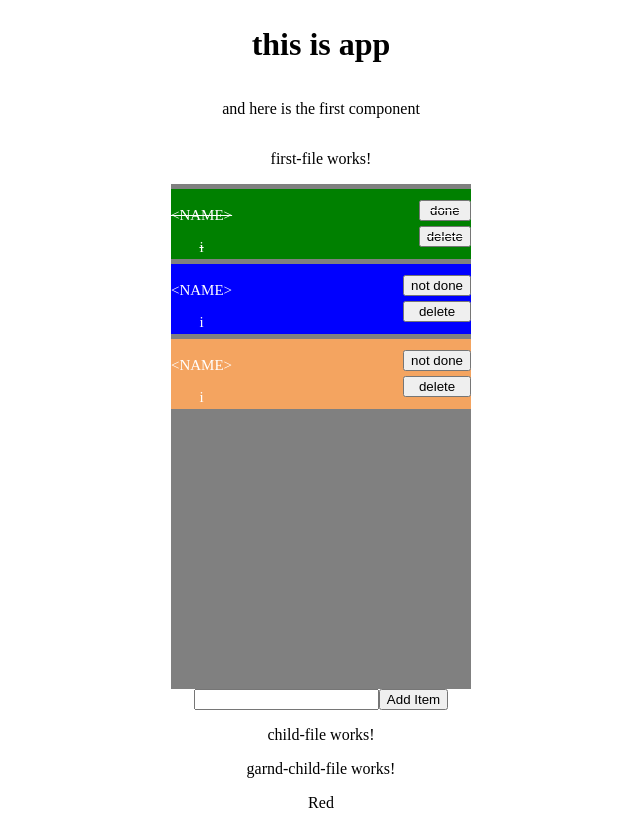
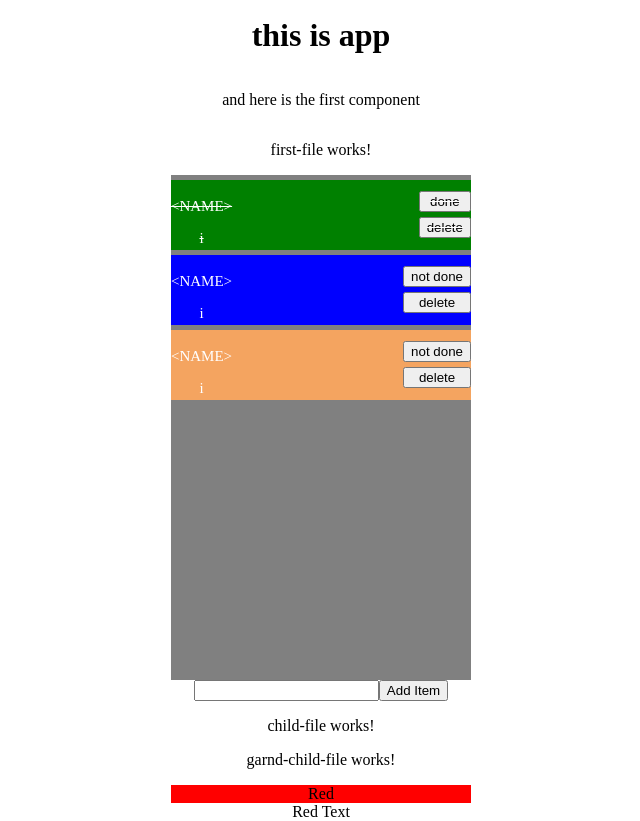
Before and after one commit to Ameer2000Mzori/Todo-List-Angular, an Angular app: page / in a window 1280 px wide. Shown: the whole page, without its empty margins (319-959 px from the left). Built offline with nearby package versions, Linux system fonts and the light colour scheme.

Commit message:
new data

```diff
--- a/src/app/first-file/child-file/garnd-child-file/garnd-child-file.component.html
+++ b/src/app/first-file/child-file/garnd-child-file/garnd-child-file.component.html
@@ -1,7 +1,13 @@
 <p>garnd-child-file works!</p>
 
 @switch (color) { @case ("red") {
-<div [ngClass]="checkColor(color)">Red</div>
+<div [ngStyle]="checkColor(color)">Red</div>
 } @case ("blue") {
-<div [ngClass]="checkColor(color)">Blue</div>
+<div [ngStyle]="checkColor(color)">Blue</div>
 } }
+
+<div [ngSwitch]="color">
+  <div *ngSwitchCase="'red'">Red Text</div>
+  <div *ngSwitchCase="'blue'">Blue Text</div>
+  <div *ngSwitchDefault>Default Text</div>
+</div>
```
